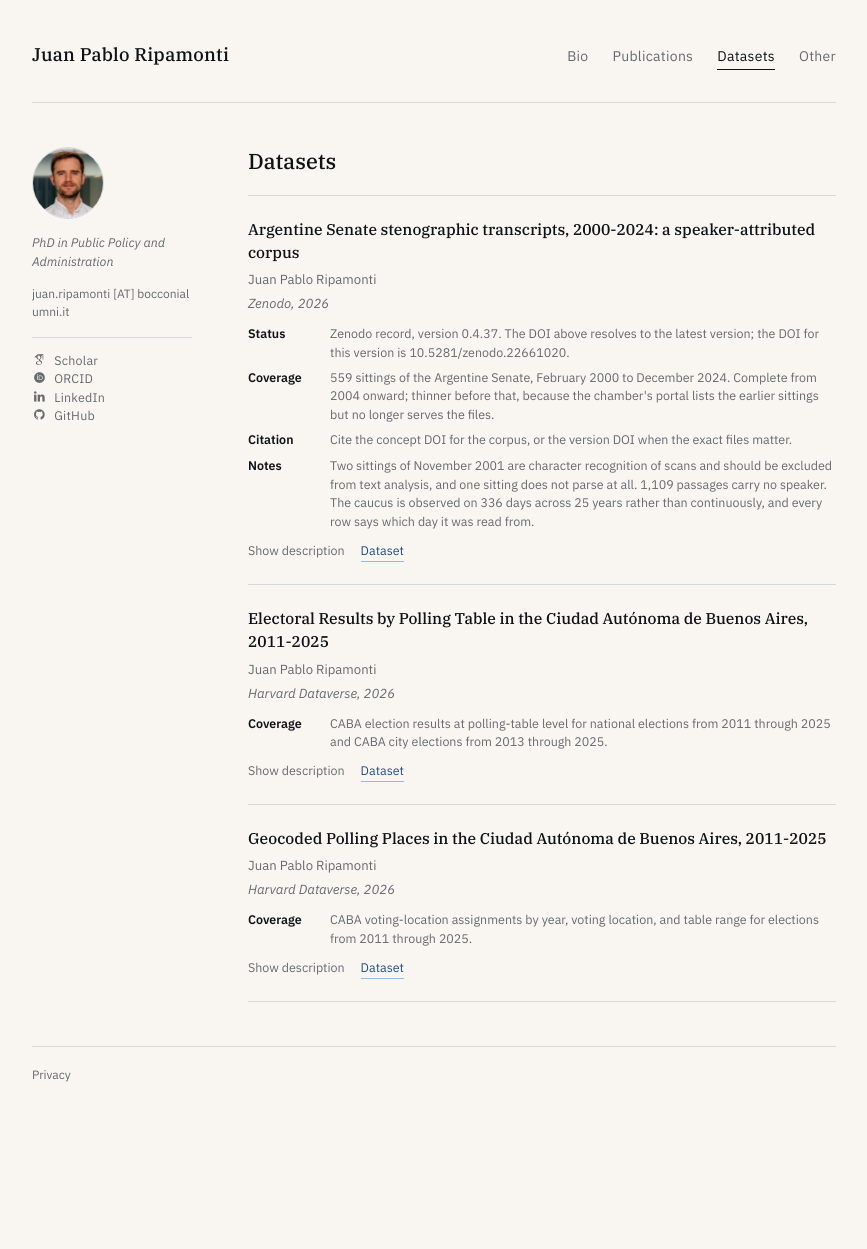
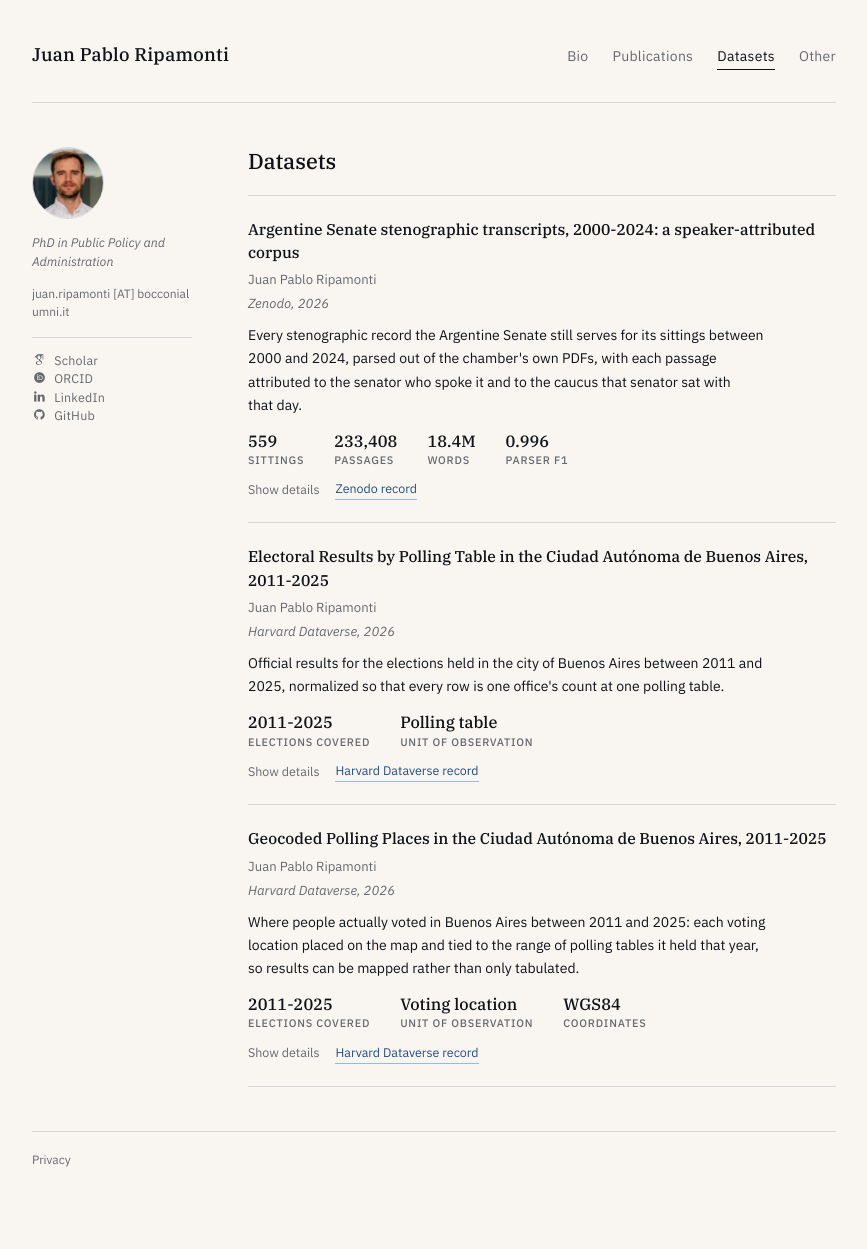
Before and after one commit to jpripamonti/jpripamonti.github.io, a Jekyll site: the page built from datasets.html, in a window 1280 px wide. Shown: the whole page, without its empty margins (206-1073 px from the left). Built offline with Jekyll 4.4.1, drawn with Linux system fonts in a browser that asks for light colours; some web fonts are replaced; before the commit the page ends 1164 px from its top, so only the background shows below that.

Commit message:
Lead each dataset with what it is and how big it is
The datasets page opened with a grey label-and-value table of archival
housekeeping, and hid the interesting part behind a collapsed panel, so
a visitor saw a title, a repository name and some administrative prose.

Each entry now leads with a plain sentence saying what the data is, then
a row of figures that can be read at a glance, and only then a Show
details panel holding the long description, coverage, caveats and
citation. All three entries carry the same fields and the same voice,
and the link names the repository rather than saying Dataset.

Co-Authored-By: Claude Opus 5 <noreply@anthropic.com>

```diff
--- a/_data/publications.yaml
+++ b/_data/publications.yaml
@@ -5,25 +5,50 @@ datasets:
     year: "2026"
     repository: "Zenodo"
     doi: "https://doi.org/10.5281/zenodo.22661019"
-    status: "Zenodo record, version 0.4.37. The DOI above resolves to the latest version; the DOI for this version is 10.5281/zenodo.22661020."
-    coverage: "559 sittings of the Argentine Senate, February 2000 to December 2024. Complete from 2004 onward; thinner before that, because the chamber's portal lists the earlier sittings but no longer serves the files."
-    citation: "Cite the concept DOI for the corpus, or the version DOI when the exact files matter."
+    summary: "Every stenographic record the Argentine Senate still serves for its sittings between 2000 and 2024, parsed out of the chamber's own PDFs, with each passage attributed to the senator who spoke it and to the caucus that senator sat with that day."
+    stats:
+      - value: "559"
+        label: "sittings"
+      - value: "233,408"
+        label: "passages"
+      - value: "18.4M"
+        label: "words"
+      - value: "0.996"
+        label: "parser F1"
+    description: "The deposit holds the corpus, the pipeline that produces it, and the 36 hand-annotated pages the parser is scored against. Of the 233,408 passages, 151,761 are speech and 31,955 are typed stenographer's notes. Each passage carries the speaker label the page printed, the senator that label resolves to, and the caucus that senator sat with on the day of the sitting, which is not the list they were elected on and differs from it for nearly a fifth of floor speech. The source PDFs are not redistributed: a manifest identifies each one by checksum and URL, and the shipped downloader fetches them again."
+    coverage: "559 sittings, February 2000 to December 2024. Complete from 2004 onward and thinner before that, because the chamber's portal lists the earlier sittings but no longer serves the files."
     limitations: "Two sittings of November 2001 are character recognition of scans and should be excluded from text analysis, and one sitting does not parse at all. 1,109 passages carry no speaker. The caucus is observed on 336 days across 25 years rather than continuously, and every row says which day it was read from."
-    description: "Every stenographic record the Argentine Senate still serves for its sittings between 2000 and 2024, parsed from the chamber's own PDFs into 233,408 passages: 151,761 of speech, 18.4 million words, and 31,955 typed stenographer's notes. Each passage carries the speaker label the page printed, the senator that label resolves to, and the caucus that senator sat with on the day of the sitting — which is not the list they were elected on, and differs from it for nearly a fifth of floor speech. The deposit holds the corpus, the pipeline that produces it and the 36 hand-annotated pages the parser is scored against (F1 = 0.996 on 125 turns). The source PDFs are not redistributed: a manifest identifies each by checksum and URL, and the shipped downloader fetches them again."
+    citation: "Cite the concept DOI for the corpus, or the version DOI when the exact files matter. This is version 0.4.37, whose own DOI is 10.5281/zenodo.22661020."
 
   - title: "Electoral Results by Polling Table in the Ciudad Autónoma de Buenos Aires, 2011-2025"
     authors: "Juan Pablo Ripamonti"
     year: "2026"
+    repository: "Harvard Dataverse"
     doi: "https://doi.org/10.7910/DVN/PVKZCM"
-    coverage: "CABA election results at polling-table level for national elections from 2011 through 2025 and CABA city elections from 2013 through 2025."
-    description: "This dataset contains official electoral results for the Ciudad Autónoma de Buenos Aires (CABA), Argentina, normalized at the polling-table level. It includes national elections from 2011 through 2025 and CABA city elections from 2013 through 2025, covering offices such as Head of Government, City Legislature, and Communal Boards. The data were curated from official BA Data/GCBA, Tribunal Superior de Justicia historical references, DINE, and Datos Argentina sources, providing table-level result rows with a comprehensive manifest and coverage reports."
+    summary: "Official results for the elections held in the city of Buenos Aires between 2011 and 2025, normalized so that every row is one office's count at one polling table."
+    stats:
+      - value: "2011-2025"
+        label: "elections covered"
+      - value: "Polling table"
+        label: "unit of observation"
+    description: "Covers national elections from 2011 through 2025 and city elections from 2013 through 2025, for Head of Government, the City Legislature, and the Communal Boards. The results were curated from BA Data/GCBA, the historical references of the Tribunal Superior de Justicia, DINE, and Datos Argentina, and are shipped with a manifest and coverage reports that say which source each row came from."
+    coverage: "National elections 2011 through 2025 and city elections 2013 through 2025, at polling-table level."
 
   - title: "Geocoded Polling Places in the Ciudad Autónoma de Buenos Aires, 2011-2025"
     authors: "Juan Pablo Ripamonti"
     year: "2026"
+    repository: "Harvard Dataverse"
     doi: "https://doi.org/10.7910/DVN/RBAYGP"
-    coverage: "CABA voting-location assignments by year, voting location, and table range for elections from 2011 through 2025."
-    description: "This dataset contains geocoded voting locations for the Ciudad Autónoma de Buenos Aires (CABA), Argentina, covering elections from 2011 through 2025. The unit of observation is a voting-location assignment by year and table range: year x voting location x voting table range. The public files preserve original establishment, address, and locality fields alongside curated canonical establishment names, canonical addresses, opaque entity identifiers, and WGS84 coordinates."
+    summary: "Where people actually voted in Buenos Aires between 2011 and 2025: each voting location placed on the map and tied to the range of polling tables it held that year, so results can be mapped rather than only tabulated."
+    stats:
+      - value: "2011-2025"
+        label: "elections covered"
+      - value: "Voting location"
+        label: "unit of observation"
+      - value: "WGS84"
+        label: "coordinates"
+    description: "The table ranges line up with the polling tables in the results dataset above, so the two join. The public files keep the original establishment, address, and locality fields as they were published, and add curated canonical establishment names, canonical addresses, opaque entity identifiers, and WGS84 coordinates."
+    coverage: "Voting-location assignments by year, voting location, and table range, for elections from 2011 through 2025."
 
 papers:
 
--- a/datasets.html
+++ b/datasets.html
@@ -1,7 +1,7 @@
 ---
 layout: default
 title: Datasets
-description: "Research datasets by Juan Pablo Ripamonti, with repository links, coverage notes, and citation guidance."
+description: "Research datasets by Juan Pablo Ripamonti, with scale, coverage, and citation guidance for each deposit."
 ---
 <section class="content-section" id="datasets">
   <div class="section-header">
@@ -9,37 +9,49 @@ description: "Research datasets by Juan Pablo Ripamonti, with repository links,
   </div>
   <div class="section-content">
     <div class="publications-list">
-      {% assign all_datasets = site.data.publications.datasets %}
-      {% for dataset in all_datasets %}
+      {% for dataset in site.data.publications.datasets %}
+      {% assign repo = dataset.repository | default: "Harvard Dataverse" %}
       <article class="publication">
         <h3 class="publication-title">{{ dataset.title }}</h3>
         <p class="publication-authors">{{ dataset.authors }}</p>
         <p class="publication-venue">
-          <span>{{ dataset.repository | default: "Harvard Dataverse" }}{% if dataset.year %}, {{ dataset.year }}{% endif %}</span>
+          <span>{{ repo }}{% if dataset.year %}, {{ dataset.year }}{% endif %}</span>
         </p>
-        <dl class="dataset-meta">
-          {% if dataset.status %}
-          <div><dt>Status</dt><dd>{{ dataset.status }}</dd></div>
+
+        {% if dataset.summary %}
+        <p class="dataset-summary">{{ dataset.summary }}</p>
+        {% endif %}
+
+        {% if dataset.stats %}
+        <dl class="dataset-stats">
+          {% for stat in dataset.stats %}
+          <div class="stat">
+            <dt class="stat-value">{{ stat.value }}</dt>
+            <dd class="stat-label">{{ stat.label }}</dd>
+          </div>
+          {% endfor %}
+        </dl>
+        {% endif %}
+
+        <div id="dataset-details-{{ forloop.index }}" class="abstract-panel" aria-hidden="true">
+          {% if dataset.description %}
+          <p>{{ dataset.description }}</p>
           {% endif %}
           {% if dataset.coverage %}
-          <div><dt>Coverage</dt><dd>{{ dataset.coverage }}</dd></div>
+          <p><span class="detail-label">Coverage.</span> {{ dataset.coverage }}</p>
+          {% endif %}
+          {% if dataset.limitations %}
+          <p><span class="detail-label">Caveats.</span> {{ dataset.limitations }}</p>
           {% endif %}
           {% if dataset.citation %}
-          <div><dt>Citation</dt><dd>{{ dataset.citation }}</dd></div>
+          <p><span class="detail-label">Citation.</span> {{ dataset.citation }}</p>
           {% endif %}
-          {% if dataset.limitations %}
-          <div><dt>Notes</dt><dd>{{ dataset.limitations }}</dd></div>
-          {% endif %}
-        </dl>
-
-        <div id="dataset-description-{{ forloop.index }}" class="abstract-panel" aria-hidden="true">
-          <p>{{ dataset.description }}</p>
         </div>
 
         <div class="publication-links">
-          <button class="toggle-abstract" type="button" aria-controls="dataset-description-{{ forloop.index }}" aria-expanded="false" data-label-type="description">Show description</button>
+          <button class="toggle-abstract" type="button" aria-controls="dataset-details-{{ forloop.index }}" aria-expanded="false" data-label-noun="details">Show details</button>
           {% if dataset.doi %}
-          <a class="publication-link" href="{{ dataset.doi }}" target="_blank" rel="noopener noreferrer">Dataset</a>
+          <a class="publication-link" href="{{ dataset.doi }}" target="_blank" rel="noopener noreferrer">{{ repo }} record</a>
           {% endif %}
         </div>
       </article>
--- a/libs/custom/my_js.js
+++ b/libs/custom/my_js.js
@@ -1,11 +1,7 @@
 document.addEventListener("DOMContentLoaded", () => {
   const setAbstractLabel = (button, isOpen) => {
-    const isDescription = button.dataset.labelType === "description";
-    if (isDescription) {
-      button.textContent = isOpen ? "Hide description" : "Show description";
-    } else {
-      button.textContent = isOpen ? "Hide abstract" : "Show abstract";
-    }
+    const noun = button.dataset.labelNoun || "abstract";
+    button.textContent = `${isOpen ? "Hide" : "Show"} ${noun}`;
   };
 
   const closeAbstract = (button) => {
```
Also changed, not shown: libs/custom/my_css.css.
